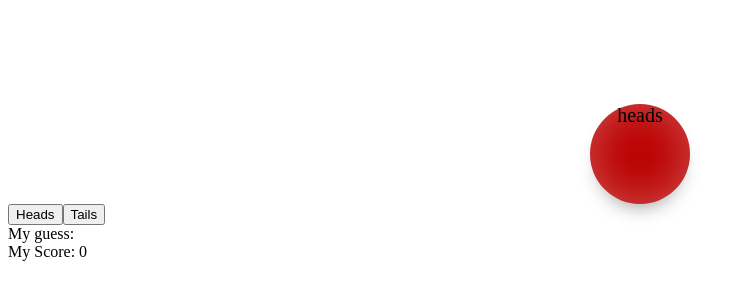
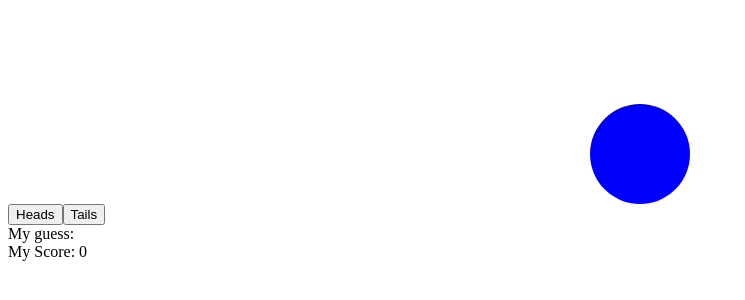
Before and after one commit to ryandeba/coin-flipper, a Vue app: page / in a window 1280 px wide. Shown: the part 404-704 px from the top of the page, without its empty margins (0-745 px from the left). Built offline with nearby package versions, Linux system fonts and the light colour scheme.

Commit message:
Initial float animation for coin flip

```diff
--- a/src/App.vue
+++ b/src/App.vue
@@ -2,8 +2,9 @@
   export default {
     name: 'App',
     components: {
-      coin: require("./components/Coin").default,
+      //coin: require("./components/Coin").default,
       guessbtn: require("./components/GuessBtn").default,
+      cointwo: require("./components/Coin2").default
     },
 
     data() {
@@ -28,7 +29,8 @@
 
 <template>
   <div>
-    <coin @startFlip="guess = ''" @endFlip="onEndFlip"></coin>
+    <!--<coin @startFlip="guess = ''" @endFlip="onEndFlip"></coin>-->
+    <cointwo></cointwo>
     <guessbtn @click.native="guess = 'heads'" :disabled='Boolean(guess)'>
       Heads
     </guessbtn>
--- /dev/null
+++ b/src/components/Coin2.vue
@@ -0,0 +1,114 @@
+<template>
+  <div id="coinContainer">
+    <div id="coin" ref="coin" @click="flip" @animationend="testFn">
+      <div class="coinFace sideA"></div>
+      <div class="coinFace sideB"></div>
+    </div>
+  </div>
+</template>
+
+<script>
+export default {
+  data() {
+    return {
+      result: "",
+      state: "",
+    };
+  },
+
+  methods: {
+    flip() {
+      const coin = this.$refs.coin;
+      coin.classList.add("flipHeads");
+    },
+    testFn() {
+      const coin = this.$refs.coin;
+      if (!this.state) {
+        this.state = "flipping";
+        coin.classList.remove("flipHeads");
+        coin.classList.add("keepFlipping");
+      } else {
+        coin.classList.remove("keepFlipping");
+        coin.classList.add("endFlip");
+      }
+    },
+  },
+};
+</script>
+
+<style>
+#coinContainer {
+  height: 75vh;
+  display: flex;
+  justify-content: center;
+  align-items: flex-end;
+}
+#coin {
+  width: 100px;
+  height: 100px;
+  position: absolute;
+  transition: transform 1s;
+  transform-style: preserve-3d;
+}
+.coinFace {
+  width: 100%;
+  height: 100%;
+  border-radius: 50%;
+  position: absolute;
+  backface-visibility: hidden;
+}
+.sideA {
+  background-color: blue;
+  z-index: 100;
+}
+.sideB {
+  background-color: red;
+  transform: rotateX(-180deg);
+}
+.flipHeads {
+  animation: flipHeads 1s linear;
+}
+.keepFlipping {
+  animation-name: keepFlipping;
+  animation-duration: 10s;
+  animation-timing-function: linear;
+}
+
+.endFlip {
+  animation: flipHeads 1s linear reverse;
+}
+
+#coin.tails {
+  animation: flipTails 3s infinite;
+}
+@keyframes flipHeads {
+  from {
+    transform: rotateX(0);
+    bottom: 25vh;
+  }
+  to {
+    transform: rotateX(1800deg);
+    bottom: calc(100% - 100px);
+  }
+}
+@keyframes keepFlipping {
+  from {
+    transform: rotateX(0);
+    bottom: calc(100% - 100px);
+  }
+  to {
+    transform: rotateX(18000deg);
+    bottom: calc(100% - 100px);
+  }
+}
+@keyframes flipTails {
+  from {
+    transform: rotateX(0);
+    bottom: 0;
+  }
+  to {
+    transform: rotateX(1980deg);
+    bottom: 100%;
+  }
+}
+</style>
```
